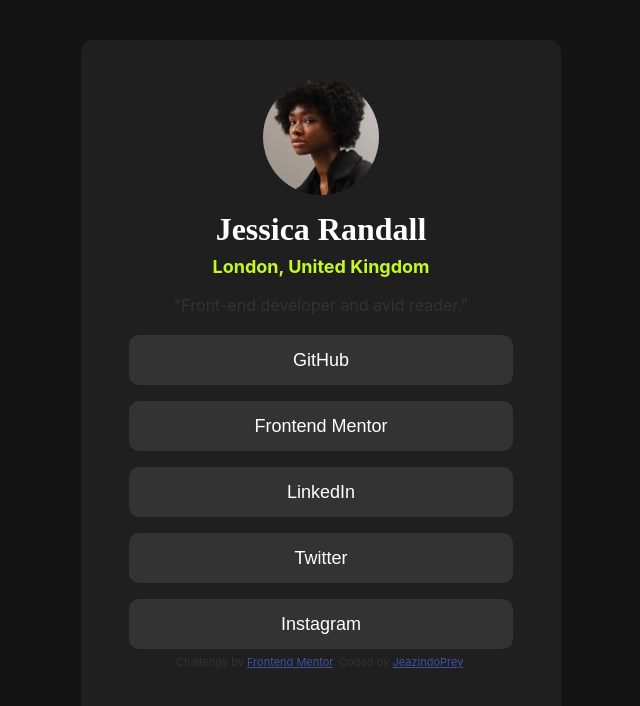
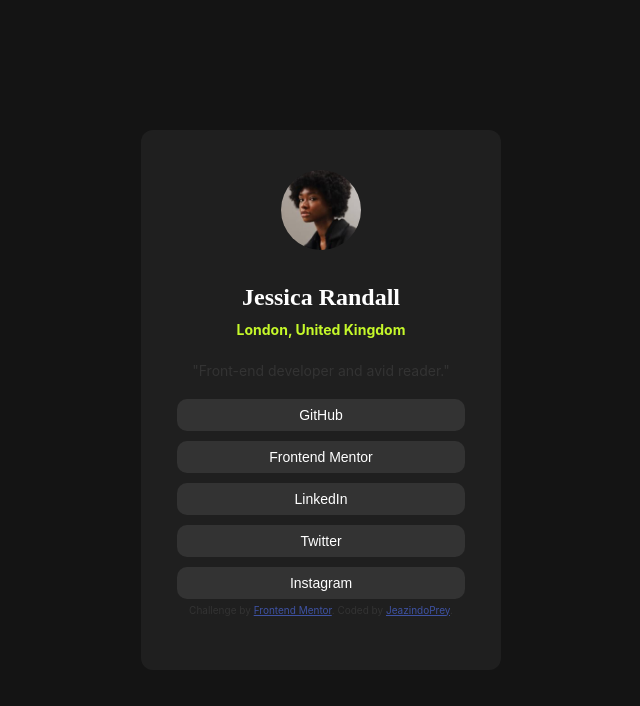
Before and after one commit to SJeanF/Frontend-Mentor-Social-links-profile, a plain HTML site: page index.html in a window 1280 px wide. Shown: the whole page, without its empty margins (319-959 px from the left). Drawn offline with Linux system fonts and the light colour scheme; a web font is replaced by a local one.

Commit message:
modificações no style.css para uma melhor adaptação em dispositivos moveis

```diff
--- a/style.css
+++ b/style.css
@@ -29,30 +29,28 @@ body {
 
 img {
     border-radius: 100%;
-    height: 116px;
-    position: relative;
-    bottom: 50px;
+    height: 80px;
+    margin-bottom: 30px;
+
 }
 
 h3 {
     color: hsl(0, 0%, 100%);
-    position: relative;
-    bottom: 38px;
-    font-size: 32px;
+    font-size: 24px;
+    margin-bottom: 10px;
 }
 
 h4 {
     color: hsl(75, 94%, 57%);
-    position: relative;
-    bottom: 30px;
-    font-size: 18px;
+    font-size: 14px;
     font-weight: bold;
+    margin-bottom: 24px;
 }
 
 p {
     color: hsl(0, 0%, 20%);
-    position: relative;
-    bottom: 12px;
+    font-size: 14px;
+    margin-bottom: 15px;
 }
 
 .container {
@@ -61,8 +59,8 @@ p {
     text-align: center;
     flex-direction: column;
     background-color:hsl(0, 0%, 12%);
-    width: 480px;
-    height: 720px;
+    width: 360px;
+    height: 540px;
     border-radius: 12px;
 }
 
@@ -78,8 +76,8 @@ p {
     justify-content: center;
     align-items: center;
     background-color: hsl(0, 0%, 20%);
-    margin: 8px;
-    height: 50px;
+    margin: 5px;
+    height: 32px;
     width: 80%;
     border-radius: 10px;
 }
@@ -87,15 +85,24 @@ p {
 .links a {
     text-decoration: none;
     color: hsl(0, 0%, 100%);
-    font-size: 18px;
+    font-size: 14px;
     font-family: sans-serif;
 }
 
 
 .attribution {
-    font-size: 11px;
+    font-size: 6px;
     text-align: center;
-    position: relative;
-    top: 10px;
 }
 .attribution a { color: hsl(228, 45%, 44%); }
+
+.attribution p {
+    font-size: 10px;
+}
+
+@media (max-width:375px) {
+    .container {
+        height: 480px;
+        width: 300px;
+    }
+}
```
